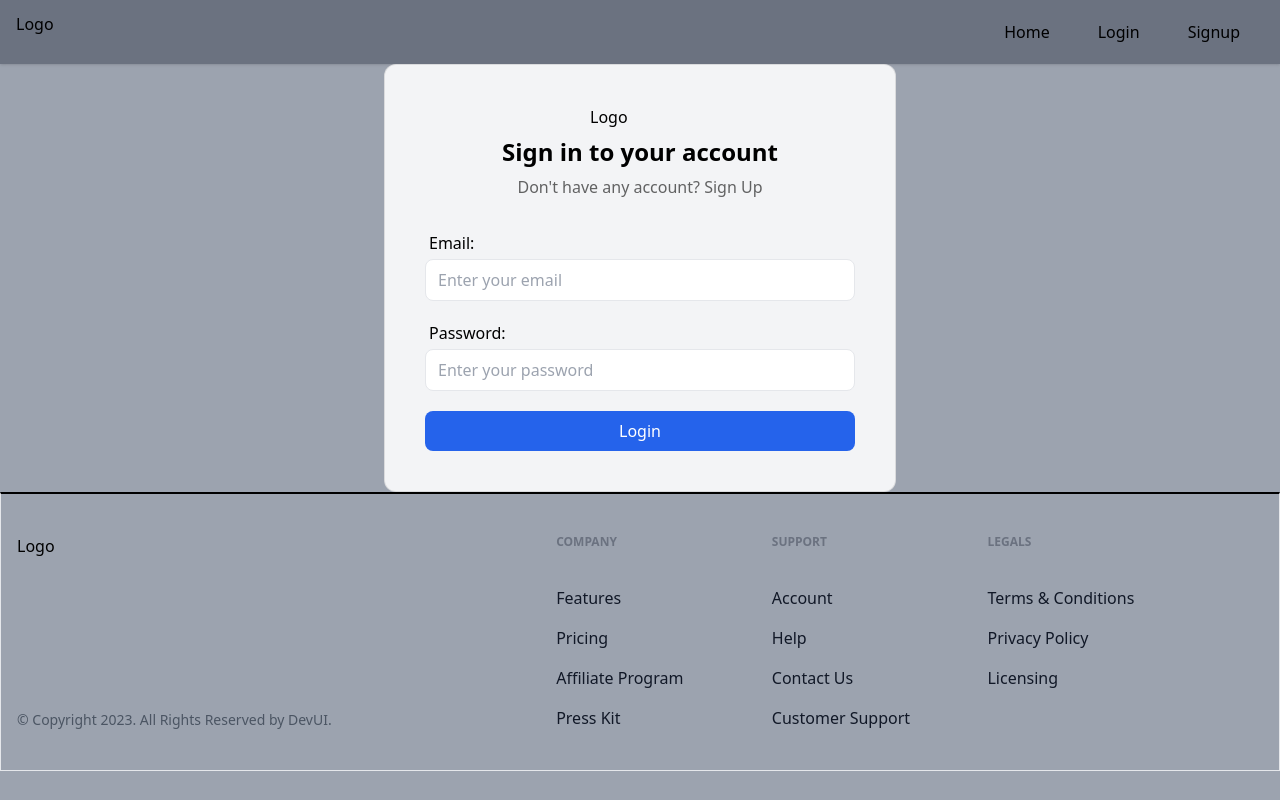
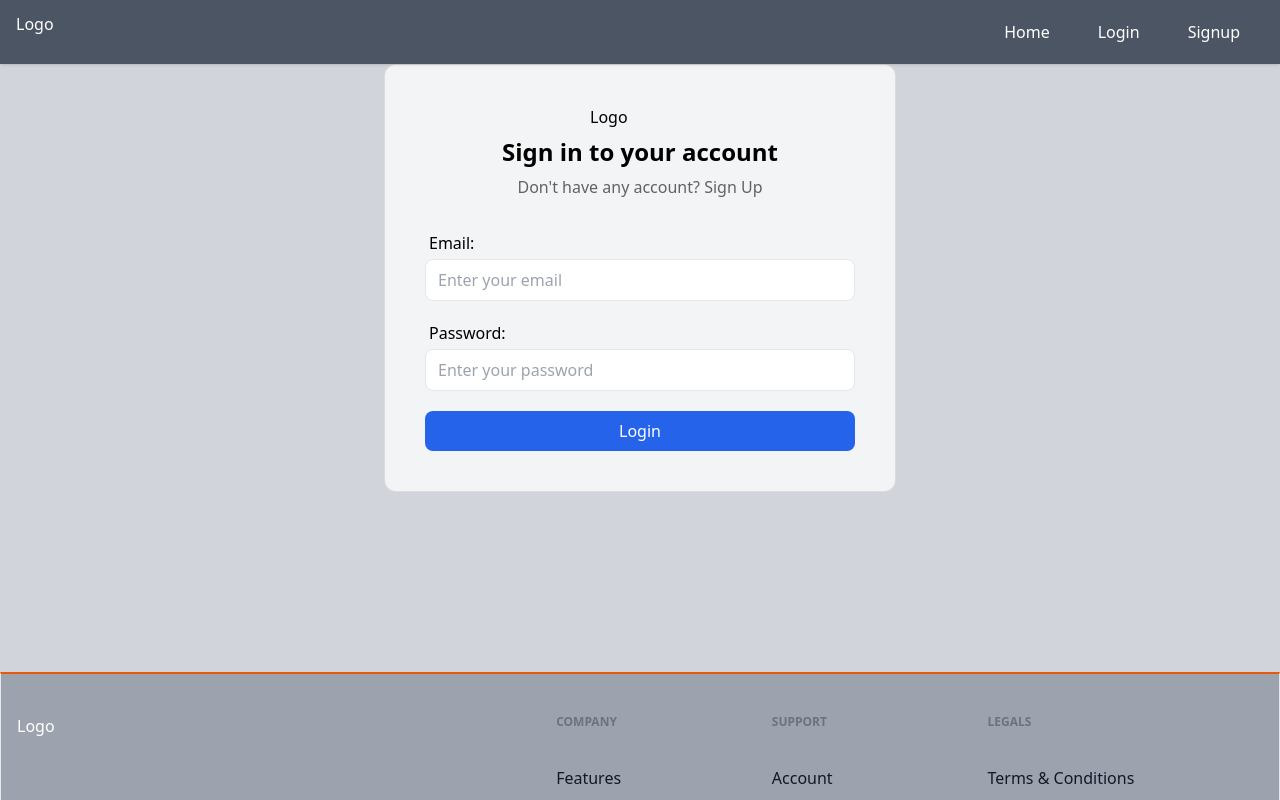
Before and after one commit to MuraliAirody/React_Learning, a React (Vite) app in the folder BlogApplication/: page /login in a window 1280 px wide. Shown: the top 800 px of the page. Built offline with nearby package versions, Linux system fonts and the light colour scheme; no server answers.

Commit message:
fixed sum bugs and CORS

```diff
--- a/BlogApplication/src/App.jsx
+++ b/BlogApplication/src/App.jsx
@@ -24,7 +24,9 @@ function App() {
   const router = createBrowserRouter(
     createRoutesFromElements(
       <Route path="/" element={<RootLayout></RootLayout>}>
-        <Route path="" element={<Home></Home>}></Route>
+        <Route path="/" element={
+          <Home></Home>
+        }></Route>
         <Route path="/login" element={
           <AuthLayout authentication={false}>
             <Login></Login>
@@ -75,7 +77,7 @@ function App() {
 
   return !loading?(
     <>
-      <div className="min-h-screen flex flex-wrap content-between bg-gray-400">
+      <div className="min-h-screen flex flex-wrap content-between bg-gray-300">
         <div className="w-full block">
           <RouterProvider router={router}></RouterProvider>
         </div>
--- a/BlogApplication/src/Appwrite/DB_Storage_Service.js
+++ b/BlogApplication/src/Appwrite/DB_Storage_Service.js
@@ -48,7 +48,6 @@ class DB_Storage_Service {
           content,
           featuredImage,
           status,
-          userId,
         }
       );
     } catch (err) {
--- a/BlogApplication/src/RootLayout.jsx
+++ b/BlogApplication/src/RootLayout.jsx
@@ -6,7 +6,7 @@ import { Outlet } from "react-router-dom";
 import { Provider } from "react-redux";
 function RootLayout() {
   return (
-    <div>
+    <div className="min-h-screen flex flex-col">
         <Header></Header>
         <Outlet></Outlet>
         <Footer></Footer>
--- a/BlogApplication/src/component/Footer/Footer.jsx
+++ b/BlogApplication/src/component/Footer/Footer.jsx
@@ -3,8 +3,8 @@ import {Link} from 'react-router-dom'
 import Logo from '../Logo'
 function Footer() {
   return (
-    <div>
-      <section className="relative overflow-hidden py-10 bg-gray-400 border border-t-2 border-t-black">
+    <div className="absolute bottom-0 w-full h-32 text-white ">
+      <section className="relative overflow-hidden py-10 bg-gray-400 border border-t-2 border-t-orange-600">
         <div className="relative z-10 mx-auto max-w-7xl px-4">
           <div className="-m-6 flex flex-wrap">
             <div className="w-full p-6 md:w-1/2 lg:w-5/12">
--- a/BlogApplication/src/component/Header/Header.jsx
+++ b/BlogApplication/src/component/Header/Header.jsx
@@ -38,7 +38,7 @@ function Header() {
   ]
 
   return (
-    <header className='py-3 shadow bg-gray-500'>
+    <header className='py-3 shadow text-white bg-gray-600 sticky top-0 z-50 w-full'>
       <Container>
         <nav className='flex'>
           <div className='mr-4'>
--- a/BlogApplication/src/component/PostCard.jsx
+++ b/BlogApplication/src/component/PostCard.jsx
@@ -11,7 +11,7 @@ function PostCard({ $id, title, featuredImage }) {
           <img
             src={postService.getFilePreview(featuredImage)}
             alt={title}
-            className="rounded-xl"
+            className="rounded-xl w-full h-32"
           />
         </div>
         <h2 className="text-xl font-bold">{title}</h2>
--- a/BlogApplication/src/component/PostForm/PostForm.jsx
+++ b/BlogApplication/src/component/PostForm/PostForm.jsx
@@ -17,9 +17,10 @@ function PostForm({ post }) {
     });
 
   const navigate = useNavigate();
-  const userData = useSelector((state) => state.auth.userData);
+  const userData = useSelector((state) => state.auth.userDetails);
 
   const submit = async (data) => {
+    console.log(userData);
     if (post) {
       const file = data.image[0]
         ? await postService.uploadFile(data.image[0])
--- a/BlogApplication/src/pages/Home.jsx
+++ b/BlogApplication/src/pages/Home.jsx
@@ -3,10 +3,11 @@ import postService from "../Appwrite/DB_Storage_Service";
 import {Container, PostCard} from '../component/index'
 
 function Home() {
+    console.log("inside home component");
     const [posts, setPosts] = useState([])
 
     useEffect(() => {
-        postService.getPosts().then((posts) => {
+        postService.getPosts([]).then((posts) => {
             if (posts) {
                 setPosts(posts.documents)
             }
```
Also changed, not shown: BlogApplication/src/Appwrite/authService.js (indentation only).
